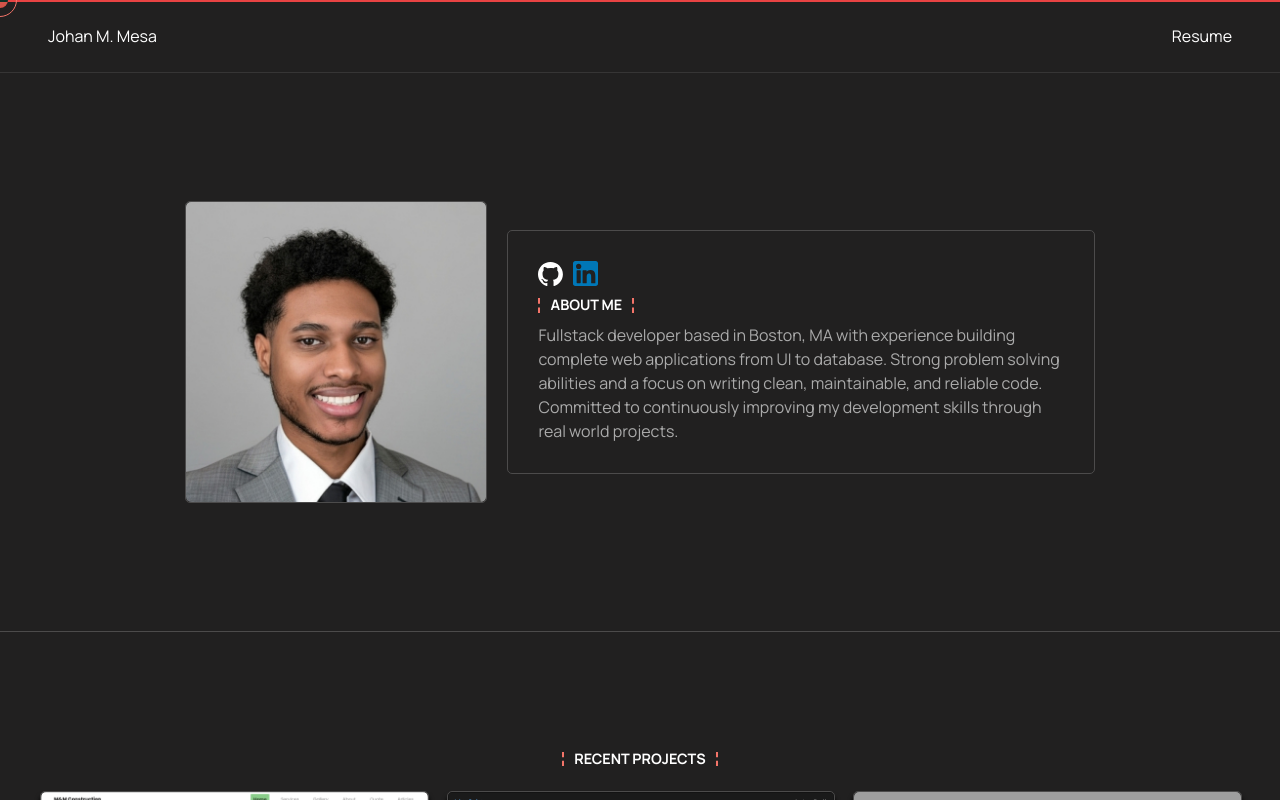
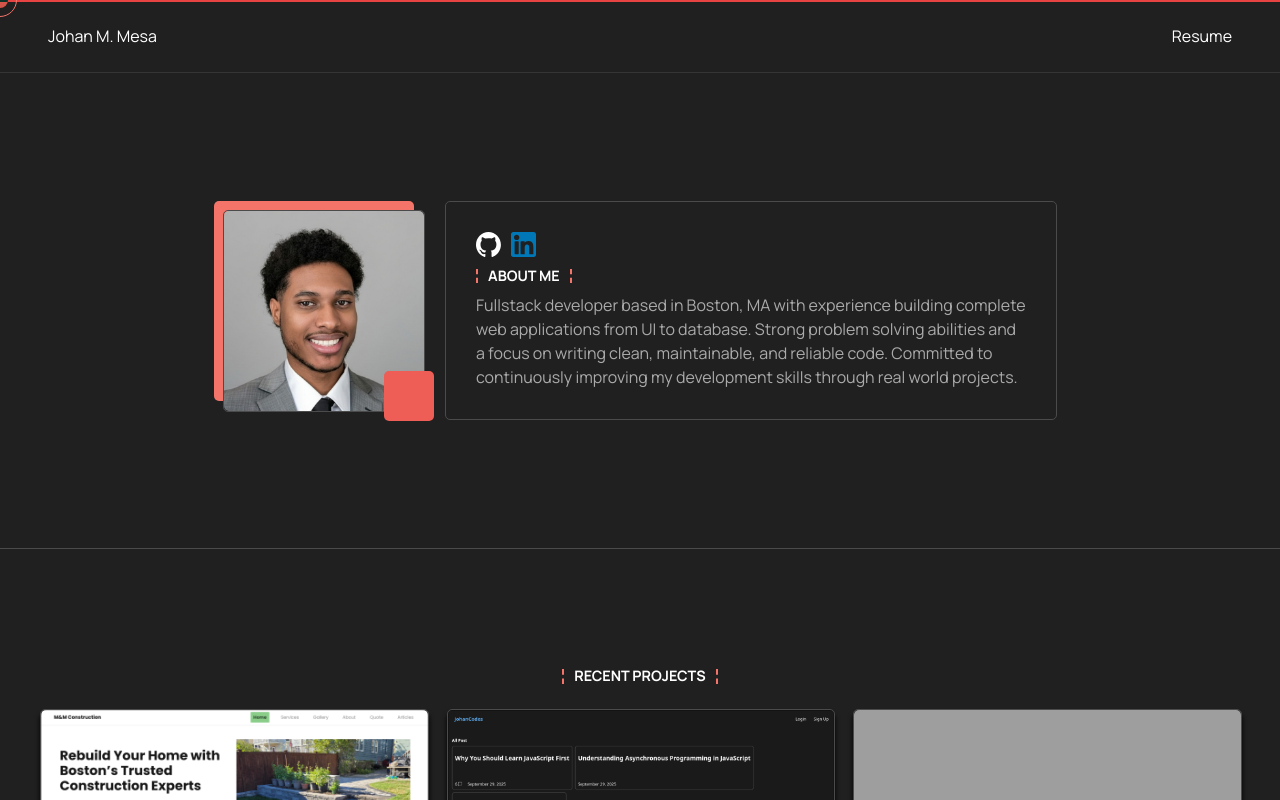
Before and after one commit to GravityCodes/portfolio, a React (Vite) app: page / in a window 1280 px wide. Shown: the top 800 px of the page. Built offline with nearby package versions, Linux system fonts and the light colour scheme; grey boxes are pictures that could not be loaded.

Commit message:
style: refactor profile picture

```diff
--- a/src/App.tsx
+++ b/src/App.tsx
@@ -78,16 +78,19 @@ function App() {
       <nav className={styles.nav}>
         <div className={styles.navContent}>
           <motion.a
-           whileHover={{
-            scale: 1.5,
-            color: "#e84343",
-           }}
-           href="#" onMouseEnter={hoverEnter} onMouseLeave={hoverLeave}>
+            whileHover={{
+              scale: 1.5,
+              color: "#e84343",
+            }}
+            href="#"
+            onMouseEnter={hoverEnter}
+            onMouseLeave={hoverLeave}
+          >
             Johan M. Mesa
           </motion.a>
           <motion.a
             whileHover={{
-              scale: 1.5
+              scale: 1.5,
             }}
             href="/resume.pdf"
             target="_blank"
@@ -101,17 +104,19 @@ function App() {
       <header className={styles.headerContainer}>
         <div className={styles.headerContent}>
           <div className={styles.imageContainer}>
+            <div className={styles.backBox}></div>
             <img
               className={styles.profilePicture}
               src="/profile_Picture.jpg"
               alt="Picture of Johan Mesa"
             />
+            <div className={styles.frontBox}></div>
           </div>
           <div className={styles.summary}>
             <div className={styles.externalLinks}>
               <motion.a
                 whileHover={{
-                  scale: 1.5
+                  scale: 1.5,
                 }}
                 href="https://github.com/GravityCodes"
                 target="_blank"
@@ -122,7 +127,7 @@ function App() {
               </motion.a>
               <motion.a
                 whileHover={{
-                  scale: 1.5
+                  scale: 1.5,
                 }}
                 href="https://www.linkedin.com/in/johan-mesa/"
                 onMouseEnter={hoverEnter}
--- a/src/app.module.css
+++ b/src/app.module.css
@@ -178,16 +178,51 @@
   align-items: center;
   gap: 20px;
   margin: 0 auto;
-  pointer-events: none;
   z-index: 2;
 }
 
 .imageContainer {
-  height: 300px;
-  max-width: 300px;
+  height: 200px;
+  max-width: 200px;
   border: 1px solid var(--clr-surface-a20);
   border-radius: var(--border-radius);
   flex: 1;
+  position: relative;
+}
+
+.backBox {
+  position: absolute;
+  height: 200px;
+  width: 200px;
+  background-color: var(--clr-primary-a20);
+  border-radius: var(--border-radius);
+  z-index: -1;
+  transform: translate(-10px, -10px);
+  transition:
+    transform 1s ease-in-out,
+    box-shadow 3s;
+}
+
+.frontBox {
+  position: absolute;
+  height: 50px;
+  width: 50px;
+  background-color: var(--clr-primary-a10);
+  z-index: 1;
+  border-radius: var(--border-radius);
+  right: -10px;
+  bottom: -10px;
+  transition: transform 1s ease-in-out;
+}
+
+.imageContainer:hover > .backBox,
+.imageContainer:active > .backBox {
+  transform: translate(0, 0) rotate(360deg);
+  box-shadow: 0px 0px 30px var(--clr-primary-a20);
+}
+
+.imageContainer:hover > .frontBox {
+  transform: rotate(360deg) scale(0.4);
 }
 
 .summary {
--- a/src/components/Form.tsx
+++ b/src/components/Form.tsx
@@ -1,7 +1,7 @@
 import styles from "./form.module.css";
 import { useFormStatus } from "react-dom";
 import { useState } from "react";
-import {motion} from "motion/react";
+import { motion } from "motion/react";
 
 interface formProps {
   onMouseEnterFunc: () => void;
@@ -92,10 +92,10 @@ const Form = ({ onMouseEnterFunc, onMouseLeaveFunc }: formProps) => {
         <motion.button
           whileHover={{
             scale: 1.04,
-            transition: {duration: 0.2}
+            transition: { duration: 0.2 },
           }}
           whileTap={{
-            scale: 0.98
+            scale: 0.98,
           }}
           type="submit"
           disabled={pending}
--- a/src/components/project/Card.tsx
+++ b/src/components/project/Card.tsx
@@ -1,6 +1,6 @@
 import styles from "./card.module.css";
 import Tag from "./Tag";
-import {motion} from "motion/react";
+import { motion } from "motion/react";
 
 interface CardProps {
   title: string;
```
